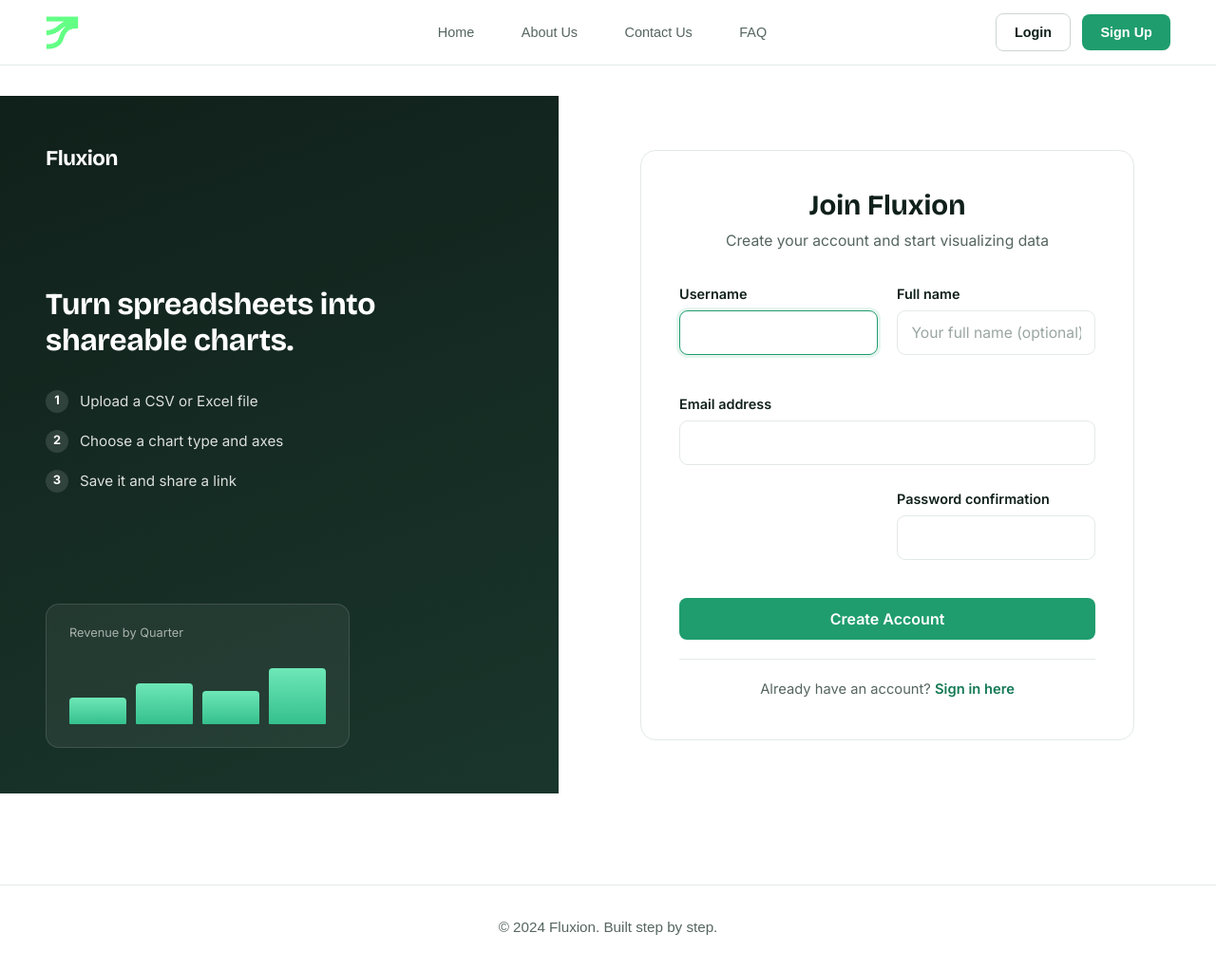
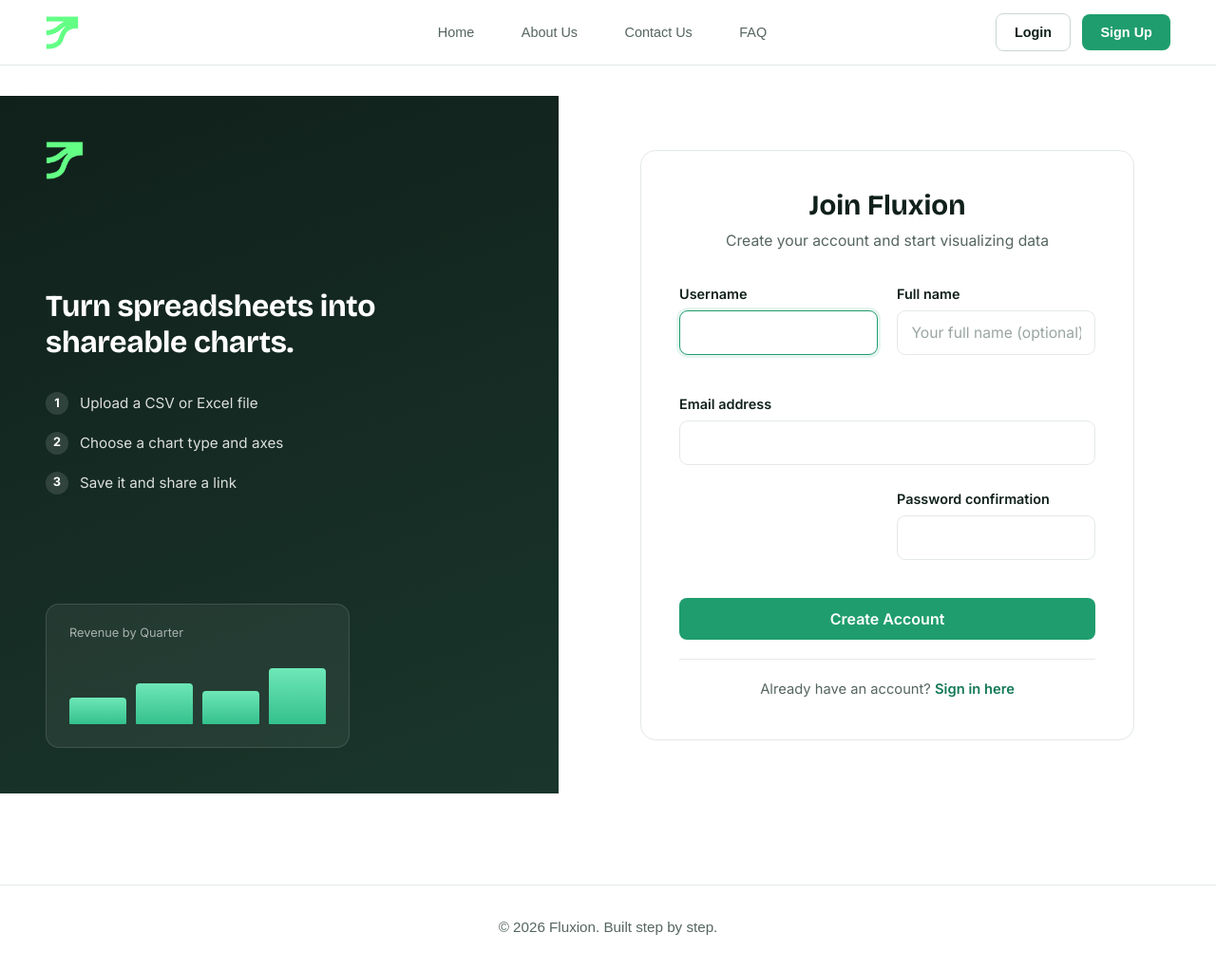
Before and after one commit to AtArVaShEwAlE/fluxionDjango, a Django app: page /signup in a window 1280 px wide. Shown: the whole page at 95% size. Run offline with Django 5.2, Linux system fonts and the light colour scheme.

Commit message:
Phase 13B: logo on shared, error, auth; favicon on public pages; dynamic footer year

```diff
--- a/static/css/auth.css
+++ b/static/css/auth.css
@@ -121,6 +121,12 @@ body.page-auth .btn-secondary:hover {
     flex-direction: column;
     justify-content: space-between;
     font-family: var(--au-font-body);
+}
+
+.au-panel-logo-img {
+    display: block;
+    height: 40px;
+    width: auto;
 }
 
 .au-panel-logo {
--- a/templates/auth/login.html
+++ b/templates/auth/login.html
@@ -10,7 +10,7 @@
     <!-- Brand Panel -->
     <div class="au-panel" aria-hidden="true">
         <div class="au-panel-top">
-            <span class="au-panel-logo">Fluxion</span>
+            <img src="{% static 'img/greenlogo.png' %}" alt="" class="au-panel-logo-img" width="40" height="40">
         </div>
         <div class="au-panel-mid">
             <h2>Welcome back.<br>Your charts are waiting.</h2>
--- a/templates/auth/signup.html
+++ b/templates/auth/signup.html
@@ -10,7 +10,7 @@
     <!-- Brand Panel -->
     <div class="au-panel" aria-hidden="true">
         <div class="au-panel-top">
-            <span class="au-panel-logo">Fluxion</span>
+            <img src="{% static 'img/greenlogo.png' %}" alt="" class="au-panel-logo-img" width="40" height="40">
         </div>
         <div class="au-panel-mid">
             <h2>Turn spreadsheets into shareable charts.</h2>
--- a/templates/base.html
+++ b/templates/base.html
@@ -5,6 +5,9 @@
     <meta charset="UTF-8">
     <meta name="viewport" content="width=device-width, initial-scale=1.0">
     <meta name="csrf-token" content="{{ csrf_token }}">
+    <meta name="theme-color" content="#1F9D6E">
+    <link rel="icon" type="image/png" href="{% static 'img/fluxionicon.png' %}">
+    <link rel="apple-touch-icon" href="{% static 'img/fluxionicon.png' %}">
     <title>{% block title %}Fluxion - Data Visualization Platform{% endblock %}</title>
 
     <!-- Google Fonts -->
@@ -22,7 +25,7 @@
         <!-- Left: Logo Section -->
         <div class="navbar-logo">
             <a href="{% url 'landing' %}" class="logo-link">
-                <img src="{% static 'img/greenlogo.png' %}" alt="Fluxion" class="logo-image">
+                <img src="{% static 'img/greenlogo.png' %}" alt="Fluxion" class="logo-image" width="35" height="35" onerror="this.onerror=null;this.parentNode.classList.add('logo-fallback');this.replaceWith('Fluxion')">
             </a>
         </div>
 
@@ -78,7 +81,7 @@
     <!-- Footer -->
     <footer class="footer">
         <div class="footer-container">
-            <p>&copy; 2024 Fluxion. Built step by step.</p>
+            <p>&copy; {% now "Y" %} Fluxion. Built step by step.</p>
         </div>
     </footer>
 
```
Also changed, not shown: templates/error.html (+17 -0 lines), templates/shared_chart.html (+16 -1 lines), templates/shared_report.html (+17 -1 lines).
